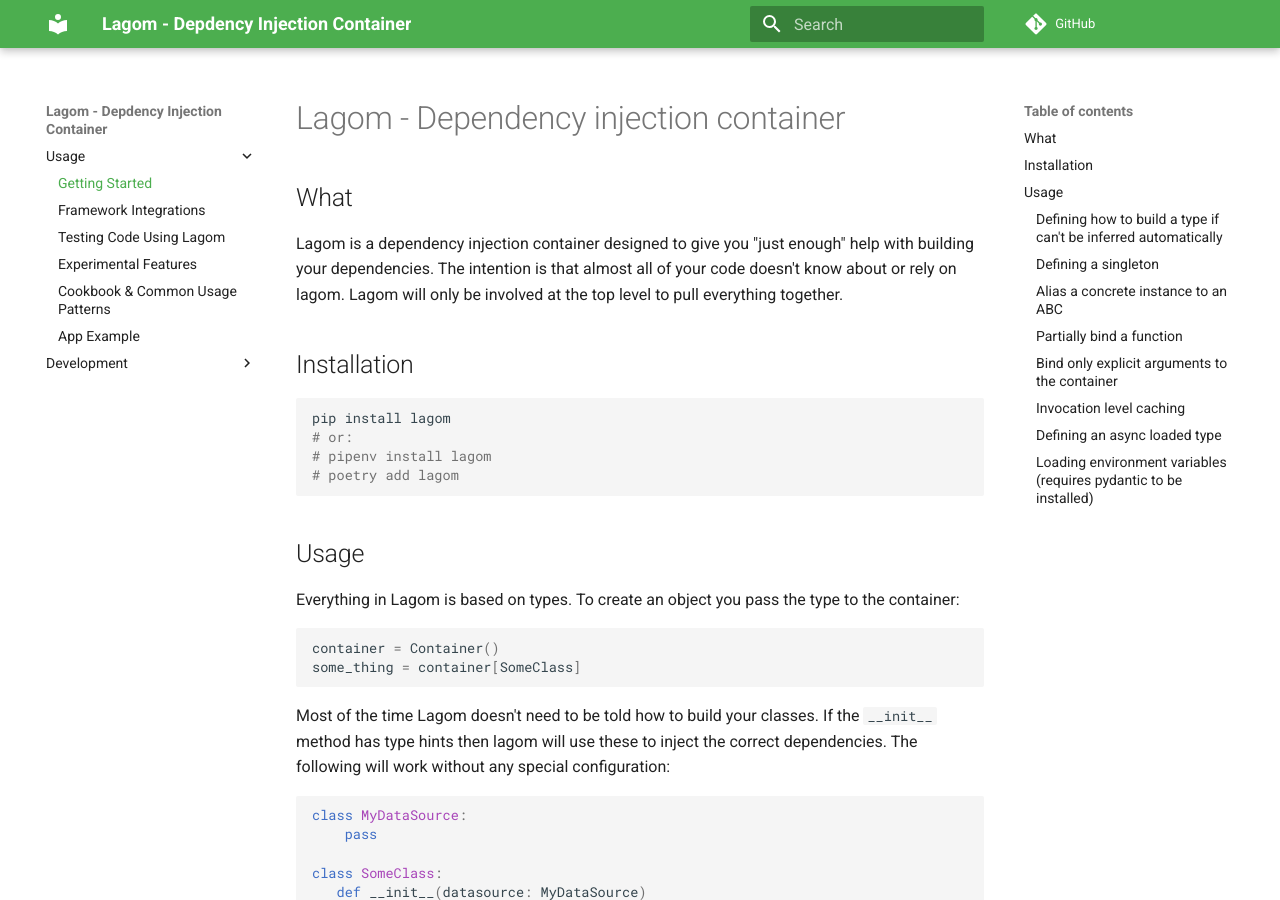
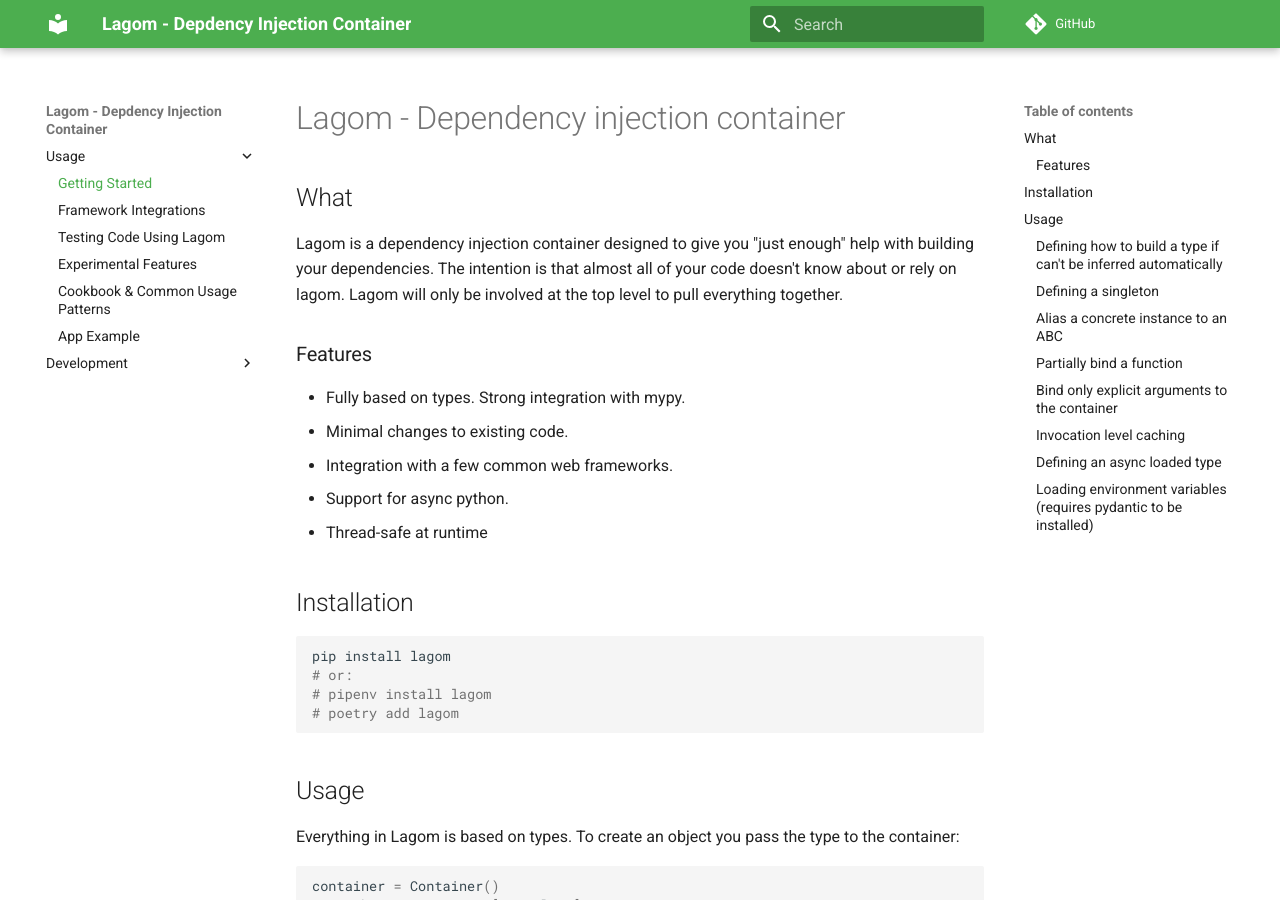
Before and after one commit to meadsteve/lagom, an MkDocs documentation site: the page built from docs/index.md, in a window 1280 px wide and 900 px high. Built offline with MkDocs 1.6.1 and Material for MkDocs 9.7.7, drawn with Linux system fonts in a browser that asks for light colours; comment, search, counter and statistics services are not loaded.

Commit message:
dev docs

````diff
--- a/docs/index.md
+++ b/docs/index.md
@@ -5,6 +5,13 @@
 help with building your dependencies. The intention is that almost
 all of your code doesn't know about or rely on lagom. Lagom will
 only be involved at the top level to pull everything together.
+
+### Features
+ * Fully based on types. Strong integration with mypy.
+ * Minimal changes to existing code.
+ * Integration with a few common web frameworks.
+ * Support for async python.
+ * Thread-safe at runtime
 
 ## Installation
 ```bash
--- a/mkdocs.yml
+++ b/mkdocs.yml
@@ -15,6 +15,7 @@
     - Cookbook & Common Usage Patterns: cookbook.md
     - App Example: full_example.md
   - Development:
+    - Contributing: development_of_lagom.md
     - Change Log: CHANGELOG.md
     - Github: https://github.com/meadsteve/lagom
     - Issue Tracker: https://github.com/meadsteve/lagom/issues
````
Also changed, not shown: README.md (+9 -28 lines), docs/development_of_lagom.md (added, +30 -0 lines).
